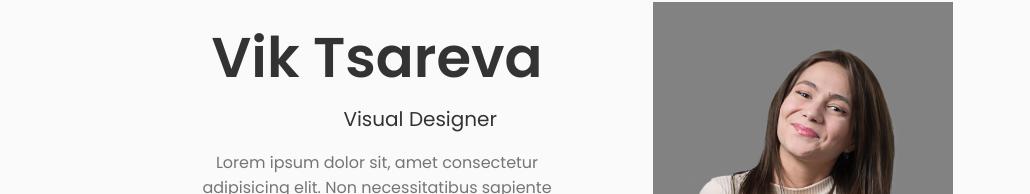
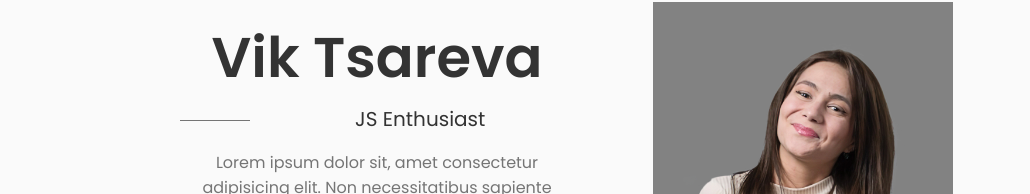
Before and after one commit to vikdts/fantastic-octo-guacamole, a React (Create React App) app in the folder resume/: page / in a window 1280 px wide. Shown: the part 86-280 px from the top of the page, without its empty margins (124-1154 px from the left). Built offline with nearby package versions, Linux system fonts and the light colour scheme; the HTML template or start-up script is replaced by a standard one.

Commit message:
update subtitle

```diff
--- a/resume/src/components/home/data.jsx
+++ b/resume/src/components/home/data.jsx
@@ -3,14 +3,11 @@ import React from "react";
 const Data = () => {
   return (
     <div className="home__data">
-      <h1 className="home__title">
-      Vik Tsareva
-      </h1>
-      <h3 className="home__subtitle">Visual Designer</h3>
+      <h1 className="home__title">Vik Tsareva</h1>
+      <h3 className="home__subtitle">JS Enthusiast</h3>
       <p className="home__description">
-        Lorem ipsum dolor sit,
-                amet consectetur adipisicing elit. Non necessitatibus
-                sapiente magni eius doloribus odio unde optio.
+        Lorem ipsum dolor sit, amet consectetur adipisicing elit. Non
+        necessitatibus sapiente magni eius doloribus odio unde optio.
       </p>
 
       <a href="#contact" className="button button--flex">
--- a/resume/src/components/home/home.css
+++ b/resume/src/components/home/home.css
@@ -33,6 +33,16 @@
   margin-bottom: var(--mb-1);
 }
 
+.home__subtitle::before {
+  content: "";
+  position: absolute;
+  width: 70px;
+  height: 1px;
+  background-color: var(--text-color);
+  left: 0;
+  top: 1rem;
+}
+
 .home__img {
   background: url(../../assets//profile.jpg);
   background-repeat: no-repeat;
```
